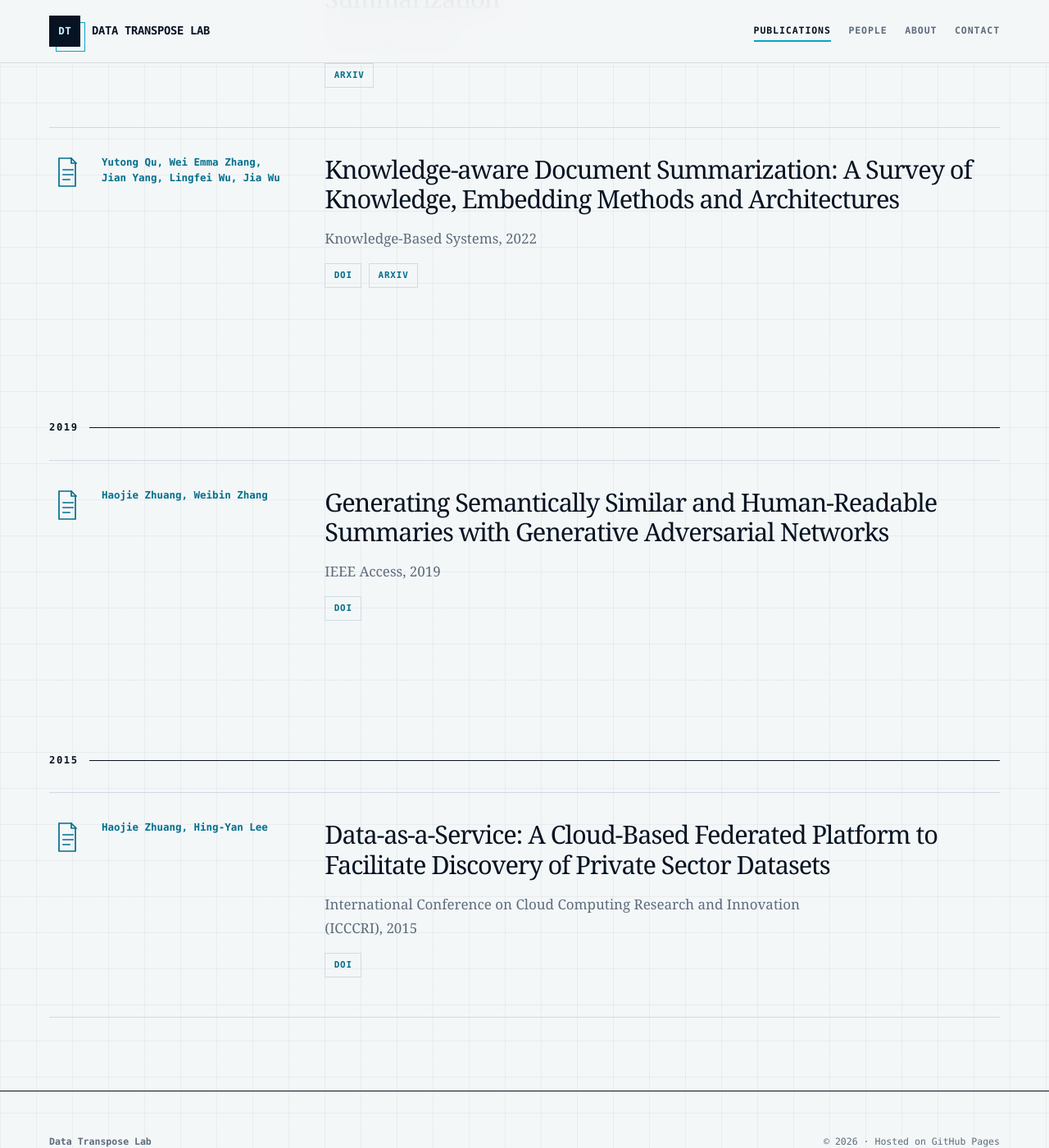
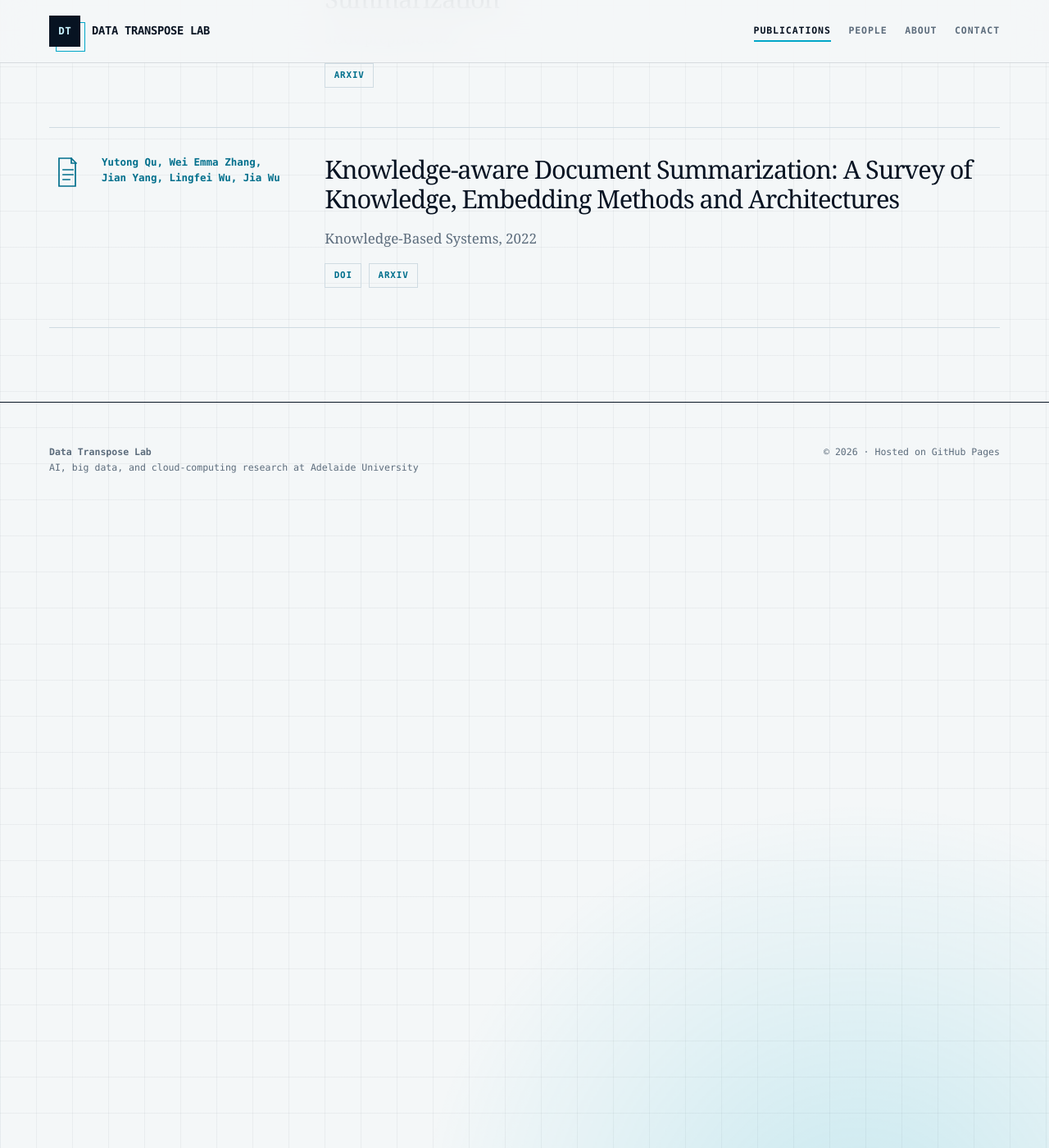
Before and after one commit to DATA-Transpose/data-transpose.github.io, a Jekyll site: the page built from publications.md, in a window 1280 px wide and 1400 px high, scrolled down 10523 px. Shown: the whole window at 82% size. Built offline with Jekyll 4.4.1, drawn with Linux system fonts in a browser that asks for light colours.

Commit message:
Remove unrelated Haojie publications

```diff
--- a/_data/publications.yml
+++ b/_data/publications.yml
@@ -287,17 +287,3 @@
   links:
     doi: "https://doi.org/10.1016/j.knosys.2022.109882"
     arxiv: "https://arxiv.org/abs/2204.11190"
-
-- title: "Generating Semantically Similar and Human-Readable Summaries with Generative Adversarial Networks"
-  authors: "Haojie Zhuang, Weibin Zhang"
-  venue: "IEEE Access"
-  year: 2019
-  links:
-    doi: "https://doi.org/10.1109/ACCESS.2019.2955087"
-
-- title: "Data-as-a-Service: A Cloud-Based Federated Platform to Facilitate Discovery of Private Sector Datasets"
-  authors: "Haojie Zhuang, Hing-Yan Lee"
-  venue: "International Conference on Cloud Computing Research and Innovation (ICCCRI)"
-  year: 2015
-  links:
-    doi: "https://doi.org/10.1109/ICCCRI.2015.34"
```
